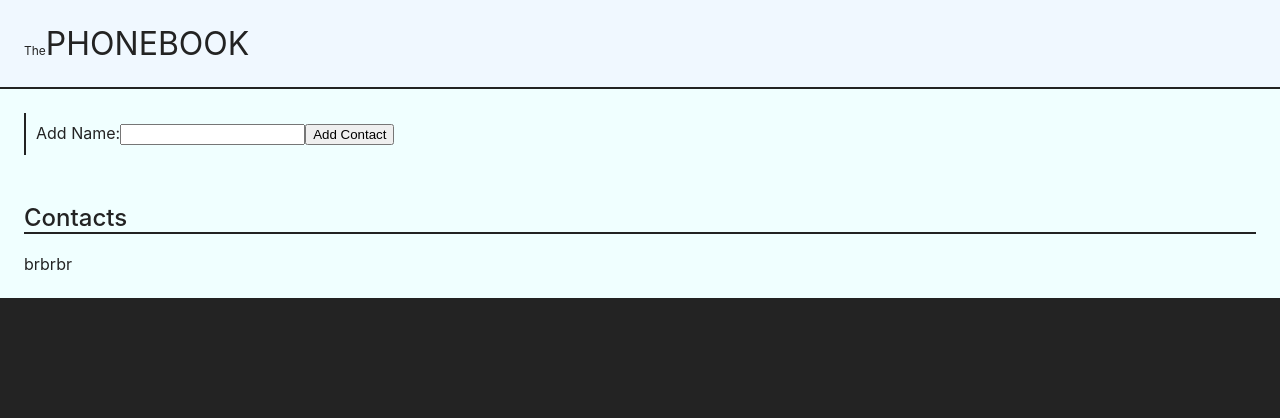
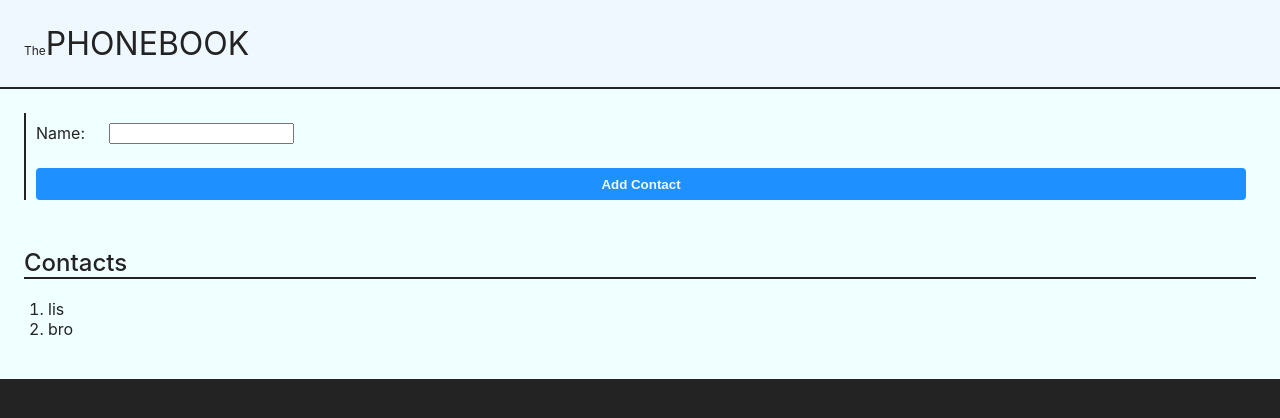
Before and after one commit to savchenkolex/goit-react-hw-02-phonebook, a React (Create React App) app: page / in a window 1280 px wide. Shown: the top 418 px of the page. Built offline with nearby package versions, Linux system fonts and the light colour scheme.

Commit message:
start work for logic

```diff
--- a/src/App.js
+++ b/src/App.js
@@ -3,6 +3,7 @@ import { nanoid } from 'nanoid';
 import BaseForm from './components/BaseForm/BaseForm';
 import Section from './utils/Section/Section';
 import HeaderSection from './components/HeaderSection/HeaderSection';
+import ListContacts from './components/ListContacts/ListContacts';
 
 class App extends Component {
   state = {
@@ -10,21 +11,46 @@ class App extends Component {
     name: '',
   };
 
-  formHandlerSubmit = (event) => {
+  formHandlerSubmit = event => {
     event.preventDefault();
-    console.log(event)
-    console.log(nanoid());
+    console.log(event);
+    this.setState(pervState => {
+      if (pervState.contacts.length) {
+        console.log(pervState.contacts.length);
+        console.log("lsdj;kfa");
+      } else {
+        const contactArr = [
+          {
+            id: nanoid(),
+            name: pervState.name,
+          },
+        ]
+
+        this.setState({
+          contacts: contactArr,
+        });
       }
+
+    });
+  };
+
+  inputHandler = event => {
+    this.setState({ name: event.target.value });
+  };
 
   render() {
     return (
       <>
         <HeaderSection />
+        {console.log(this.state)}
         <Section title="">
-      <BaseForm fnSubmit={this.formHandlerSubmit} />
+          <BaseForm
+            fnSubmit={this.formHandlerSubmit}
+            fnInput={this.inputHandler}
+          />
         </Section>
         <Section title="Contacts">
-      <div>brbrbr</div>
+          <ListContacts />
         </Section>
       </>
     );
--- a/src/components/BaseForm/BaseForm.jsx
+++ b/src/components/BaseForm/BaseForm.jsx
@@ -3,15 +3,16 @@ import css from './BaseForm.module.css';
 export default function BaseForm(props) {
   return (
     <form className={css.form} onSubmit={(event)=>{props.fnSubmit(event)}}>
-      <label>
+      <label className={css.label}>
         {console.log(props)}
-        <span>Add Name:</span>
+        <span>Name:</span>
         <input
           type="text"
           name="name"
           pattern="^[a-zA-Zа-яА-Я]+(([' -][a-zA-Zа-яА-Я ])?[a-zA-Zа-яА-Я]*)*$"
           title="Name may contain only letters, apostrophe, dash and spaces. For example Adrian, Jacob Mercer, Charles de Batz de Castelmore d'Artagnan"
           required
+          onChange={props.fnInput}
         />
       </label>
       <button type='submit'>Add Contact</button>
--- a/src/components/BaseForm/BaseForm.module.css
+++ b/src/components/BaseForm/BaseForm.module.css
@@ -1,4 +1,34 @@
 .form {
     border-left: 2px solid #232323;
-    padding: 10px;
+    padding: 10px 10px 0 10px;
+    display: flex;
+    flex-direction: column;
+    gap: 24px;
 }
+
+.label {
+    display: inline-flex;
+    gap: 24px;
+}
+
+button {
+    height: 32px;
+    border: none;
+    outline: none;
+    font-weight: bold;
+    border-radius: 4px;
+    background-color:dodgerblue ;
+    color: whitesmoke;
+    transition: background-color 250ms ease-in-out;
+}
+
+button:hover {
+    background-color:#232323;
+    font-weight: 600;
+}
+
+button:active {
+    background-color:aliceblue;
+    color: #232323;
+    border: 0.5px solid #232323;
+}
--- /dev/null
+++ b/src/components/ListContacts/ListContacts.jsx
@@ -0,0 +1,15 @@
+import React, {Component} from "react";
+import css from "./ListContacts.module.css";
+
+class ListContacts extends Component {
+    render() {
+        return (
+            <ol className={css.listBox}>
+                <li className={css["list-item"]}>lis</li>
+                <li className={css["list-item"]}>bro</li>
+            </ol>
+        )
+    }
+}
+
+export default ListContacts;
--- /dev/null
+++ b/src/components/ListContacts/ListContacts.module.css
@@ -0,0 +1,3 @@
+.listBox {
+    padding-left: 24px;
+}
--- /dev/null
+++ b/src/components/ListContacts/index.js
@@ -0,0 +1 @@
+export {default} from "./ListContacts";
```
Lines whose indentation alone changed are shown as unchanged.
